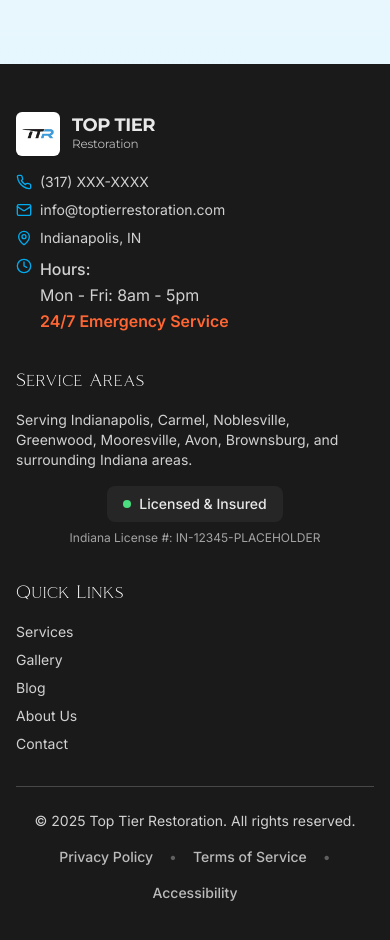
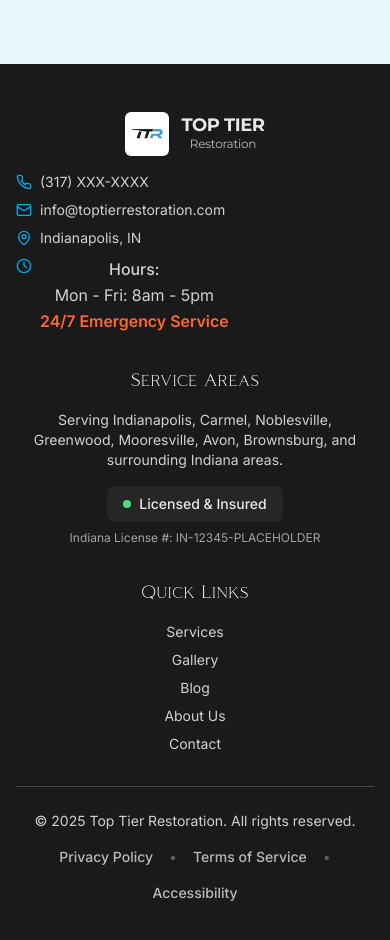
Before and after one commit to thmsbnsn/ttrindy, a React (Vite) app: page / in a window 390 px wide. Shown: the part 4221-5161 px from the top of the page. Built offline with nearby package versions, Linux system fonts and the light colour scheme; no server answers; the HTML template or start-up script is replaced by a standard one.

Commit message:
Build: 2025-11-19 18:17:45

```diff
--- a/src/components/Footer.tsx
+++ b/src/components/Footer.tsx
@@ -10,8 +10,8 @@ const Footer = () => {
           {/* Main Footer Content */}
           <div className="grid md:grid-cols-3 gap-8">
             {/* Brand & Contact Info */}
-            <div className="flex flex-col gap-4">
-              <div className="flex items-center gap-3">
+            <div className="flex flex-col gap-4 text-center md:text-left">
+              <div className="flex items-center justify-center md:justify-start gap-3">
                 <div className="w-11 h-11 flex items-center justify-center bg-white rounded-md shadow-sm p-1.5">
                   <img
                     src={topTierIcon}
@@ -59,7 +59,7 @@ const Footer = () => {
             </div>
 
             {/* Service Areas */}
-            <div className="flex flex-col gap-4">
+            <div className="flex flex-col gap-4 text-center md:text-left">
               <h3 className="font-bold text-white text-lg">Service Areas</h3>
               <p className="text-sm text-white/80">
                 Serving Indianapolis, Carmel, Noblesville, Greenwood, Mooresville, Avon, Brownsburg, and surrounding Indiana areas.
@@ -74,7 +74,7 @@ const Footer = () => {
             </div>
 
             {/* Quick Links */}
-            <div className="flex flex-col gap-4">
+            <div className="flex flex-col gap-4 text-center md:text-left">
               <h3 className="font-bold text-white text-lg">Quick Links</h3>
               <nav className="flex flex-col gap-2 text-sm">
                 <Link to="/services" className="text-white/80 hover:text-white transition-colors">
@@ -98,8 +98,8 @@ const Footer = () => {
 
           {/* Legal Links & Copyright */}
           <div className="border-t border-background/20 pt-6">
-            <div className="flex flex-col md:flex-row justify-between items-center gap-4">
-              <div className="text-sm text-center md:text-left text-white/80">
+            <div className="flex flex-col items-center gap-4">
+              <div className="text-sm text-center text-white/80">
                 © {new Date().getFullYear()} Top Tier Restoration. All rights reserved.
               </div>
               <div className="flex flex-wrap justify-center gap-4 text-sm text-white/70">
```
